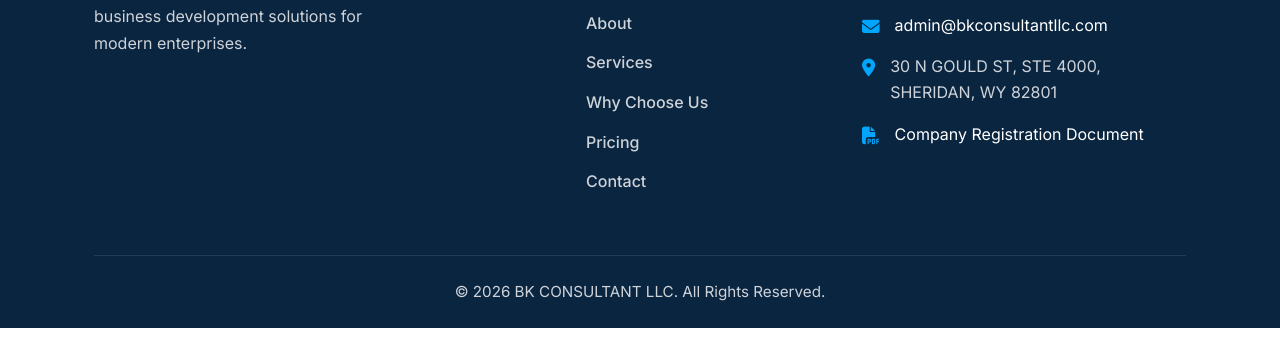
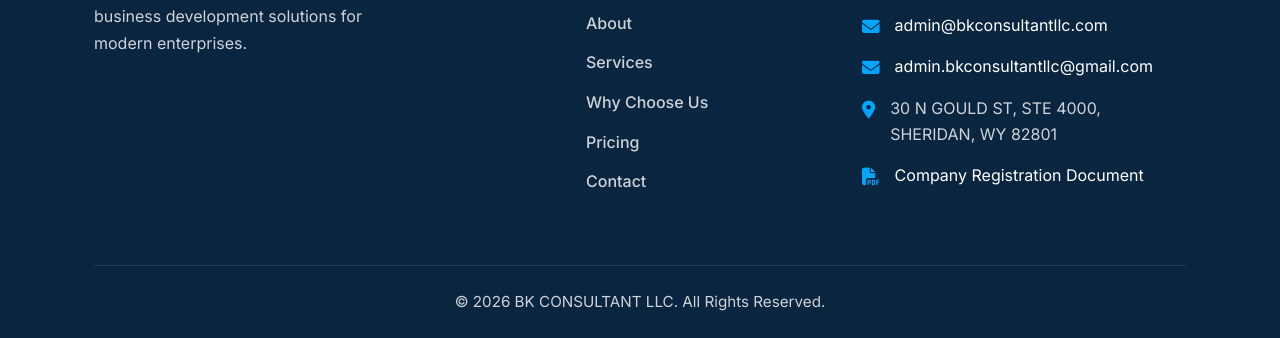
Before and after one commit to farhanfreeproducts-commits/BKConsultant-website, a plain HTML site: page index.html in a window 1280 px wide. Shown: the part 6745-7083 px from the top of the page. Drawn offline with Linux system fonts and the light colour scheme.

Commit message:
Add files via upload

```diff
--- a/index.html
+++ b/index.html
@@ -447,6 +447,7 @@
                     <h4>Contact Us</h4>
                     <p><i class="fas fa-phone"></i> +1 (929) 744-5653</p>
                     <p><i class="fas fa-envelope"></i> <a href="mailto:admin@bkconsultantllc.com" class="text-white hover-accent">admin@bkconsultantllc.com</a></p>
+                    <p><i class="fas fa-envelope"></i> <a href="mailto:admin.bkconsultantllc@gmail.com" class="text-white hover-accent">admin.bkconsultantllc@gmail.com</a></p>
 
                     <p><i class="fas fa-map-marker-alt"></i> 30 N GOULD ST, STE 4000, SHERIDAN, WY 82801</p>
                     <p><i class="fas fa-file-pdf"></i> <a href="#" onclick="openPdfModal(); return false;"
```
